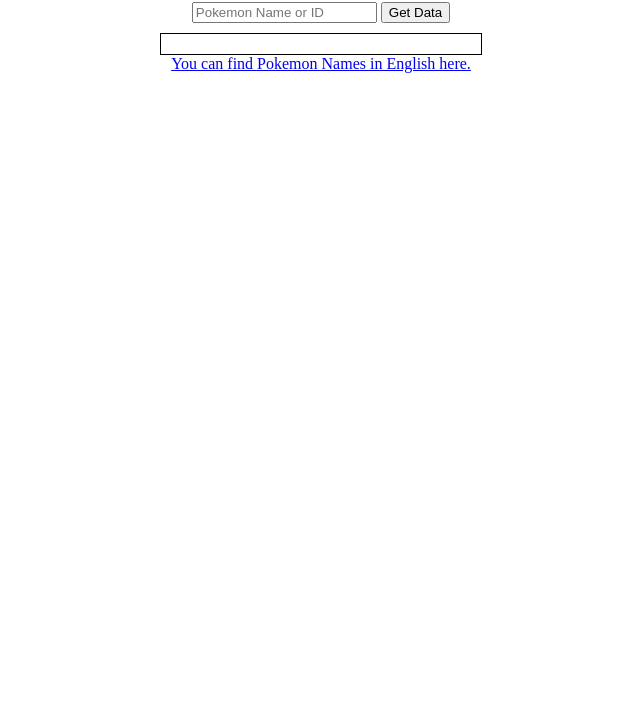
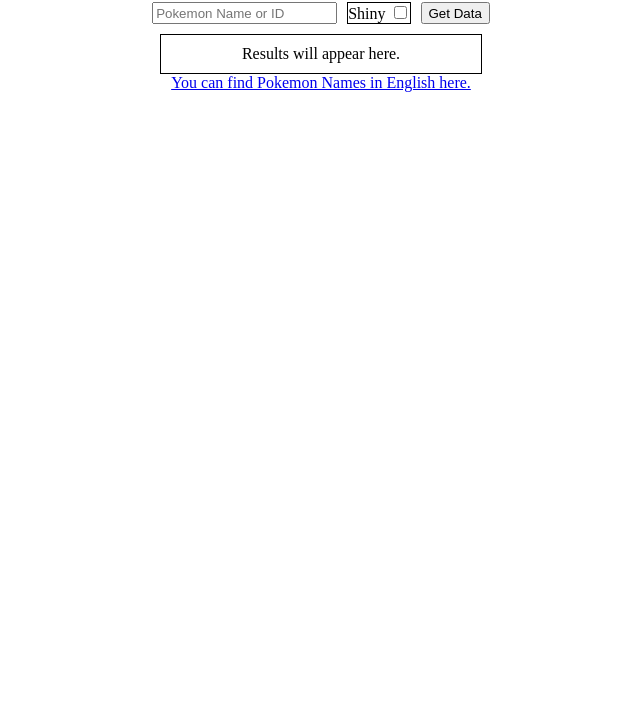
Before and after one commit to nozumi-kita/pokeapi, a website built with Vite: page index.html in a window 1280 px wide. Shown: the part 74-800 px from the top of the page, without its empty margins (319-959 px from the left). Built offline with nearby package versions, Linux system fonts and the light colour scheme.

Commit message:
Shinyにチェックを入れると、色違いのポケモンを表示

```diff
--- a/index.html
+++ b/index.html
@@ -9,12 +9,14 @@
   <body>
     <h1>Pokemon Database</h1>
     <form class="form" id="form-js">
-      <input id="poke-name-js" type="text" placeholder="Pokemon Name or ID">
-      <button type="submit">Get Data</button>
+      <input class="input" id="poke-name-js" type="text" placeholder="Pokemon Name or ID">
+      <div class="shiny">
+        <label for="shiny">Shiny</label>
+        <input type="checkbox" name="shiny" id="shiny-js" />
+      </div>
+      <button class="submit" type="submit">Get Data</button>
     </form>
-    <div class="result" id="result-js">
-
-    </div>
+    <div class="result" id="result-js">Results will appear here.</div>
 
     <a href="https://wiki.pokemonwiki.com/wiki/%e3%83%9d%e3%82%b1%e3%83%a2%e3%83%b3%e3%81%ae%e5%a4%96%e5%9b%bd%e8%aa%9e%e5%90%8d%e4%b8%80%e8%a6%a7" target="_blank">You can find Pokemon Names in English here.</a>
     <script type="module" src="/src/main.js"></script>
--- a/src/main.js
+++ b/src/main.js
@@ -5,6 +5,8 @@
   const inputPoke = document.getElementById("poke-name-js");
   const inputName = inputPoke.value;
   const result = document.getElementById("result-js");
+  const shinyCheck = document.getElementById("shiny-js").checked;
+
   result.innerHTML = "";
 
   try {
@@ -16,21 +18,21 @@
     const responseSpecies = await fetch(speciesUrl);
     const dataSpecies = await responseSpecies.json();
 
-    renderPoke(dataPoke, result);
+    renderPoke(dataPoke, result, shinyCheck);
 
     if (dataSpecies.evolves_from_species) {
       const evolutionFromName = dataSpecies.evolves_from_species.name;
       const responseEvolutionFrom = await fetch(`${url}${evolutionFromName}`);
       const dataEvolutionFrom = await responseEvolutionFrom.json();
 
-      renderPoke(dataEvolutionFrom, result, "進化前");
+      renderPoke(dataEvolutionFrom, result, shinyCheck, "進化前");
     }
   } catch (error) {
     alert("通信に失敗しました");
   }
 };
 
-const renderPoke = (data, result, evolve = "") => {
+const renderPoke = (data, result, shiny, evolve = "") => {
   const evolveFrom = document.createElement("p");
   if (evolve) {
     evolveFrom.textContent = evolve;
@@ -41,7 +43,11 @@
   pokeName.textContent = `Name: ${data.name}`;
 
   const pokeImg = document.createElement("img");
-  pokeImg.src = data.sprites.front_default;
+  if (shiny) {
+    pokeImg.src = data.sprites.front_shiny;
+  } else {
+    pokeImg.src = data.sprites.front_default;
+  }
   pokeImg.alt = data.name;
 
   const pokeId = document.createElement("p");
--- a/src/style.css
+++ b/src/style.css
@@ -21,6 +21,24 @@
   color: rgb(86, 119, 187);
 }
 
+.shiny {
+  border: 1px solid;
+  border-color: black;
+  margin: 0 5px;
+}
+
+.form {
+  display: flex;
+}
+
+.input {
+  margin: 0 5px;
+}
+
+.submit {
+  margin: 0 5px;
+}
+
 .result {
   margin-top: 10px;
   padding: 10px;
```
